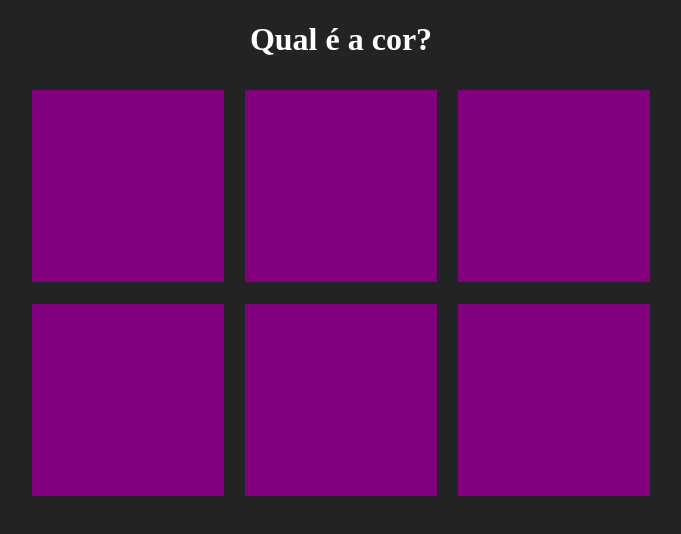
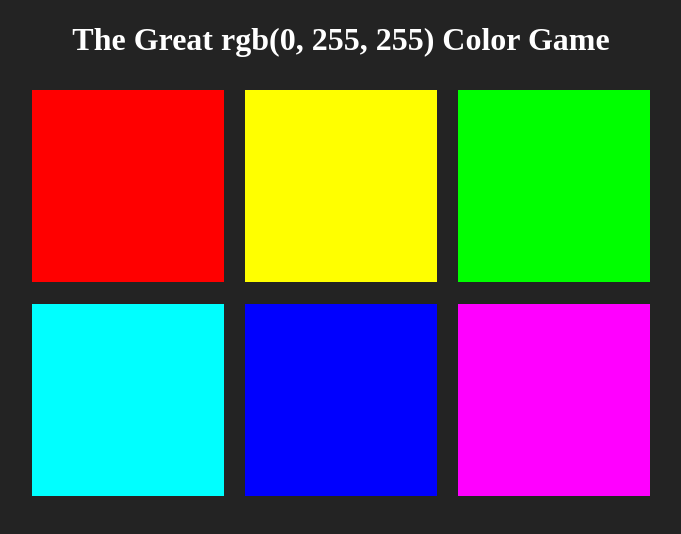
Before and after one commit to carlosemartins97/color-game, a plain HTML site: page index.html in a window 1280 px wide. Shown: the whole page, without its empty margins (299-980 px from the left). Drawn offline with Linux system fonts and the light colour scheme.

Commit message:
adicionando a lógica

```diff
--- a/index.html
+++ b/index.html
@@ -7,7 +7,7 @@
     <link rel="stylesheet" href="main.css">
 </head>
 <body>
-    <h1>Qual é a cor?</h1>
+    <h1>The Great <span id="corDisplay">RGB</span> Color Game</h1>
 
 
     <div id="container">
--- a/main.js
+++ b/main.js
@@ -1,14 +1,27 @@
 var cores = [
-    "rgb(255, 0, 0)"
+    "rgb(255, 0, 0)",
     "rgb(255, 255, 0)",
     "rgb(0, 255, 0)",
     "rgb(0, 255, 255)",
     "rgb(0, 0, 255)",
-    "rgb(255, 0, 255)",
+    "rgb(255, 0, 255)"
 ]
 
 var quadrados = document.querySelectorAll(".quadrado");
+var corCerta = cores[3];
+var corDisplay = document.getElementById("corDisplay");
 
-for(var i = 0; i > quadrados.length; i++) {
+corDisplay.textContent = corCerta;
+
+for(var i = 0; i < quadrados.length; i++){
     quadrados[i].style.backgroundColor = cores[i];
+
+    quadrados[i].addEventListener("click", function(){
+        var corClicada = this.style.backgroundColor;
+        if(corClicada === corCerta){
+            alert("correto");
+        } else {
+            alert("Errado!")
+        }
+    });
 }
```
